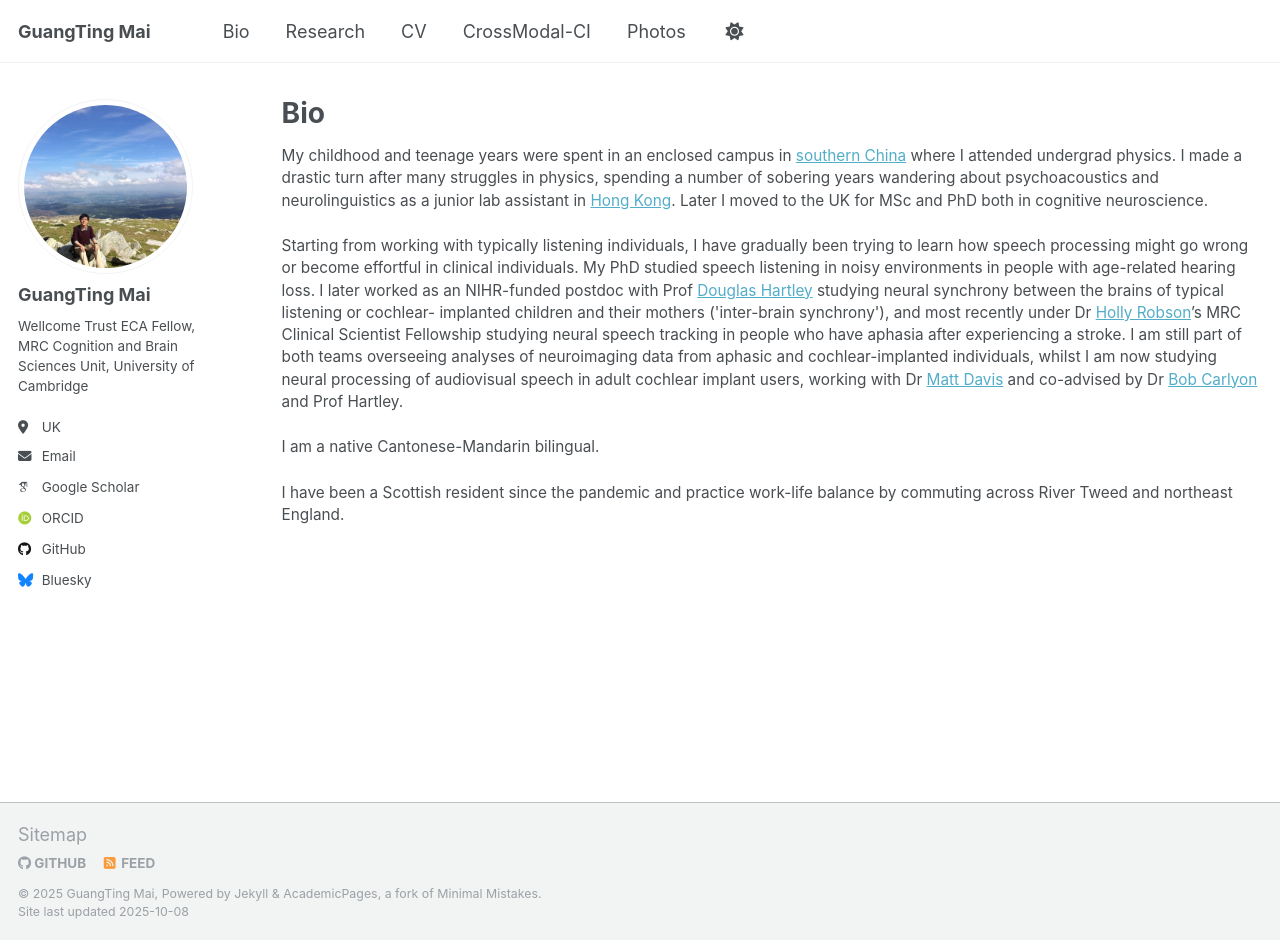
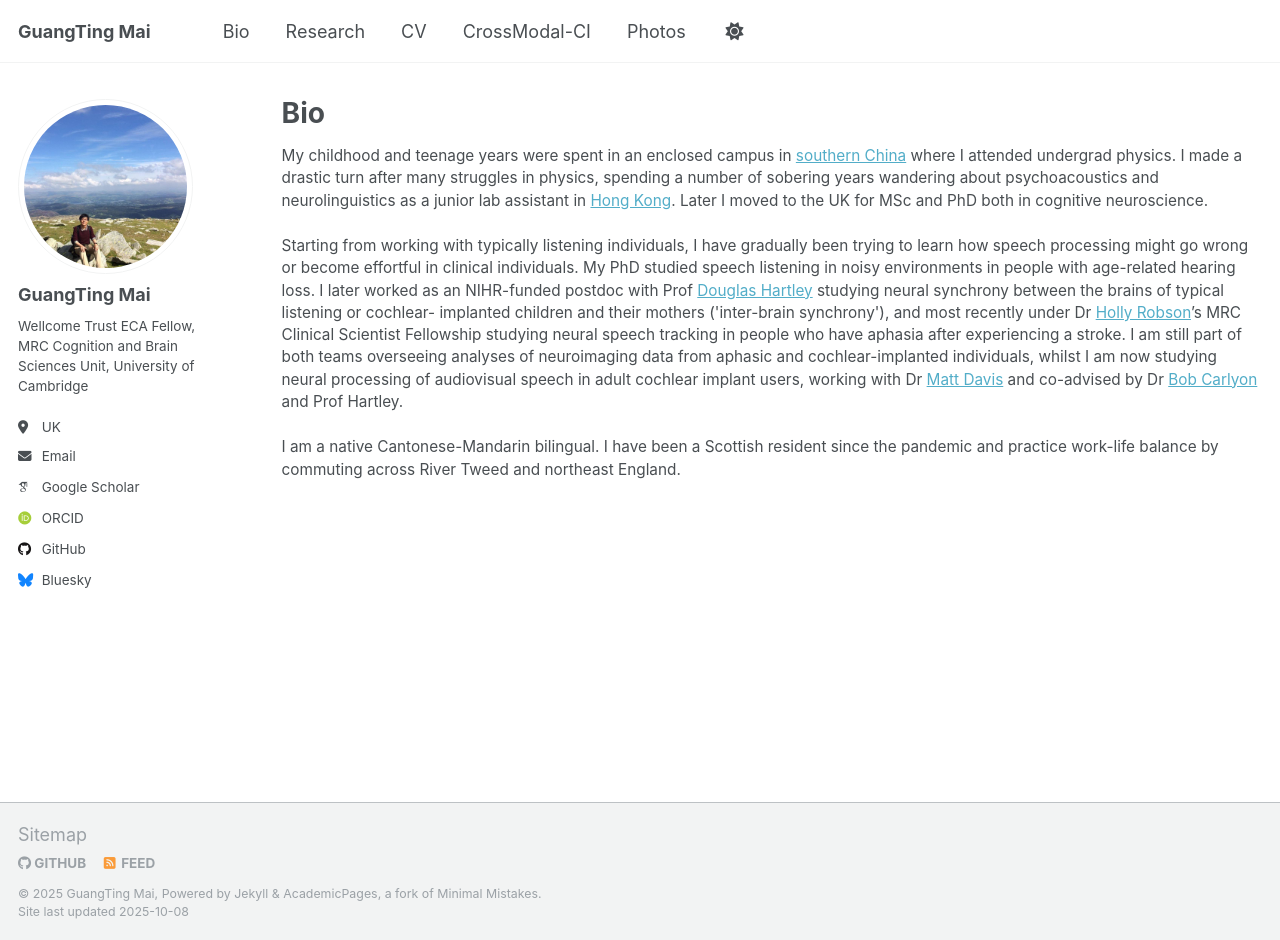
Before and after one commit to guangtingmai/guangtingmai.github.io, a Jekyll site: the page built from _pages/bio.html, in a window 1280 px wide and 940 px high. Built offline with Jekyll 4.4.1, drawn with Linux system fonts in a browser that asks for light colours; some web fonts are replaced.

Commit message:
Update bio.html

```diff
--- a/_pages/bio.html
+++ b/_pages/bio.html
@@ -18,6 +18,5 @@
   still part of both teams overseeing analyses of neuroimaging data from aphasic and cochlear-implanted individuals, whilst I am now studying neural
   processing of audiovisual speech in adult cochlear implant users, working with Dr <a href="https://www.mrc-cbu.cam.ac.uk/people/matt.davis/">Matt
   Davis</a> and co-advised by Dr <a href="https://www.mrc-cbu.cam.ac.uk/people/bob.carlyon/">Bob Carlyon</a> and Prof Hartley.</span></p>
-<p><span style="font-size: 11.5pt;line-height: 1.45;display: block;margin-bottom: 0.12vh">I am a native Cantonese-Mandarin bilingual.</span></p>
-<p><span style="font-size: 11.5pt;line-height: 1.45;display: block;margin-bottom: 0.12vh">I have been a Scottish resident since the pandemic and
-  practice work-life balance by commuting across River Tweed and northeast England.</span></p>
+<p><span style="font-size: 11.5pt;line-height: 1.45;display: block;margin-bottom: 0.12vh">I am a native Cantonese-Mandarin bilingual. I have been a
+  Scottish resident since the pandemic and practice work-life balance by commuting across River Tweed and northeast England.</span></p>
```
